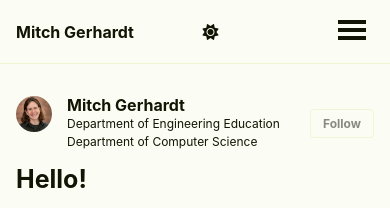
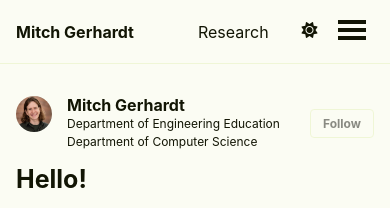
Before and after one commit to mitchg10/mitchg10.github.io, a Jekyll site: the page built from _pages/about.md, in a window 390 px wide. Shown: the top 208 px of the page. Built offline with Jekyll 4.4.1, drawn with Linux system fonts in a browser that asks for light colours.

Commit message:
updated nav bar

```diff
--- a/_sass/layout/_navigation.scss
+++ b/_sass/layout/_navigation.scss
@@ -206,6 +206,18 @@
     &:hover {
       background-color: var(--global-link-color);
       color: var(--global-bg-color);
+    }
+  }
+
+  @media screen and (max-width: 924px) {
+    #theme-toggle {
+      position: absolute;
+      right: 44px;
+      top: 0;
+      height: 44px;
+      display: flex !important;
+      align-items: center;
+      padding: 0 0.5rem;
     }
   }
 
```
